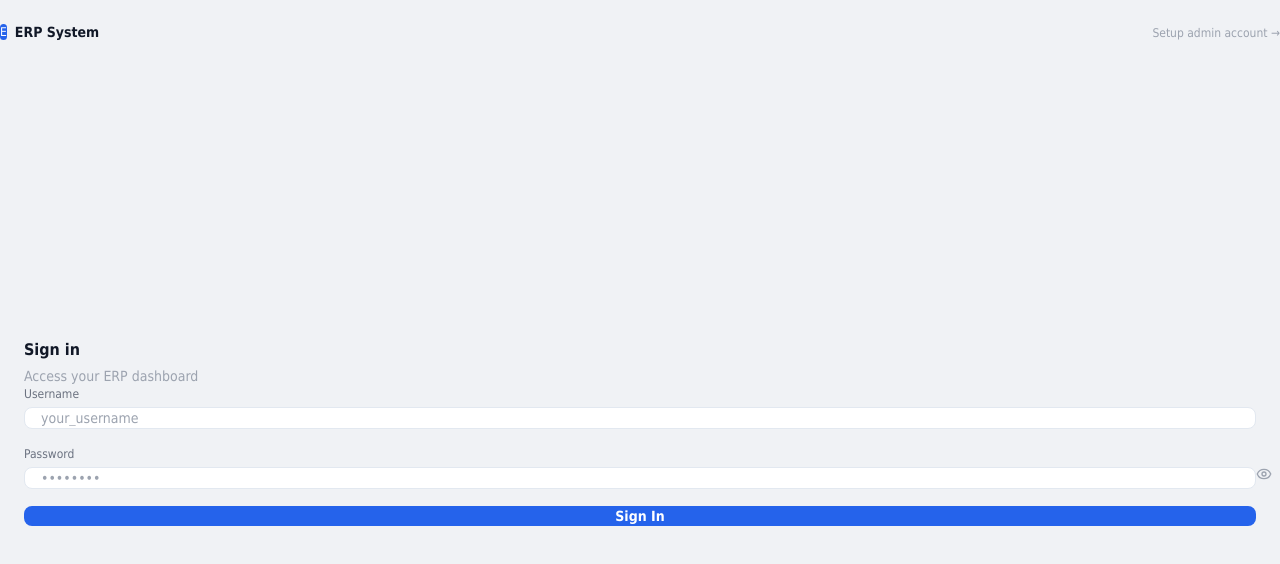
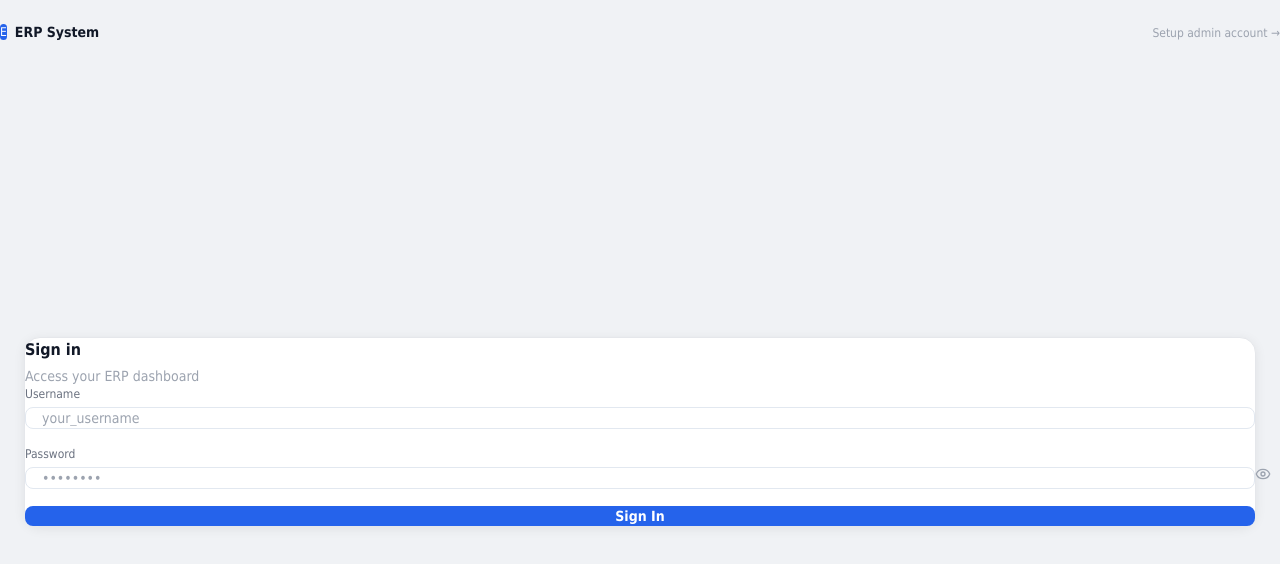
Before and after one commit to Ramesh-Raoufi/erp-next, a Next.js app: page /login in a window 1280 px wide. Shown: the top 564 px of the page. Built offline with nearby package versions, Linux system fonts and the light colour scheme; a web font is replaced by a local one.

Commit message:
fix: login form wrapped in small card, max-w-360px, subtle shadow

```diff
--- a/page-components/LoginPage.tsx
+++ b/page-components/LoginPage.tsx
@@ -84,7 +84,7 @@ export function LoginPage() {
 
         {/* Main content */}
         <div className="flex-1 flex items-center justify-center px-6 pb-12">
-          <div className="w-full max-w-sm">
+          <div className="w-full max-w-[360px] bg-white rounded-2xl border border-gray-200 p-8" style={{boxShadow: '0 2px 12px rgba(0,0,0,0.07)'}}>
 
             {/* Heading */}
             <div className="mb-8">
```
